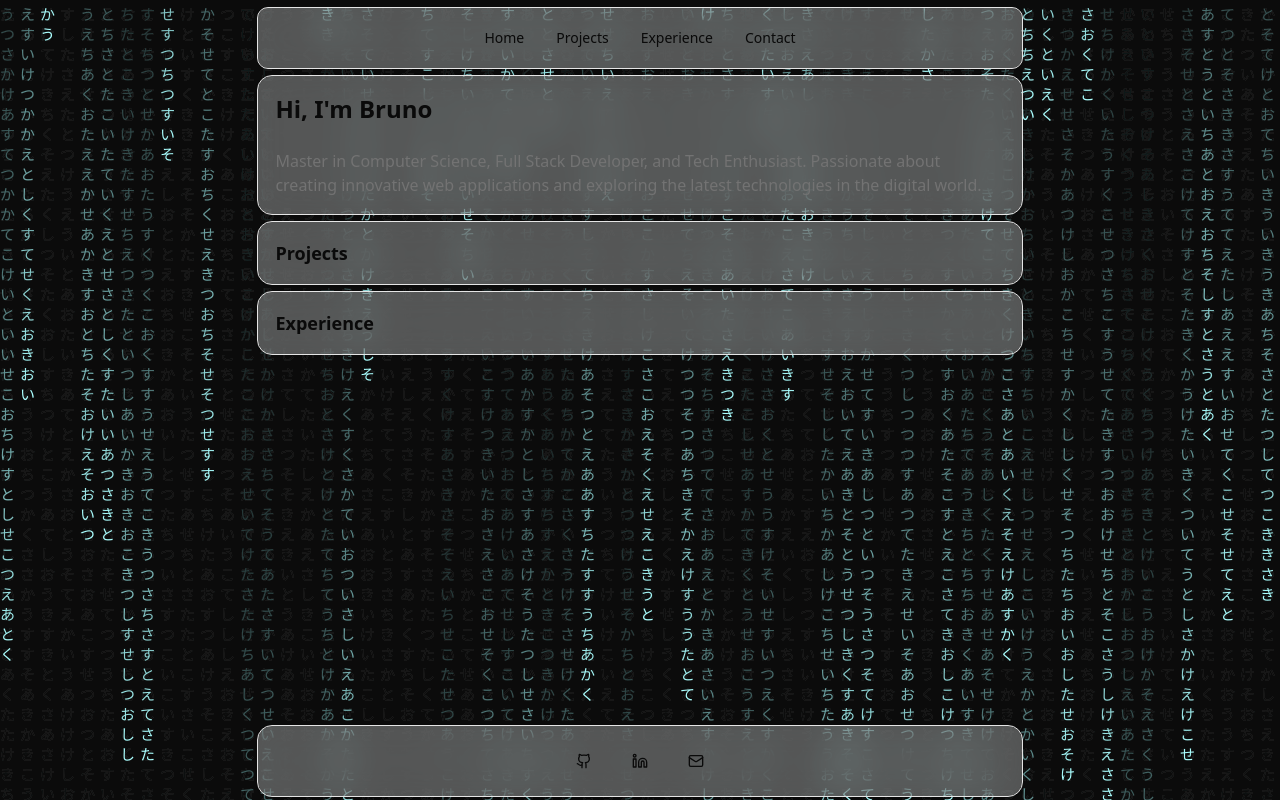
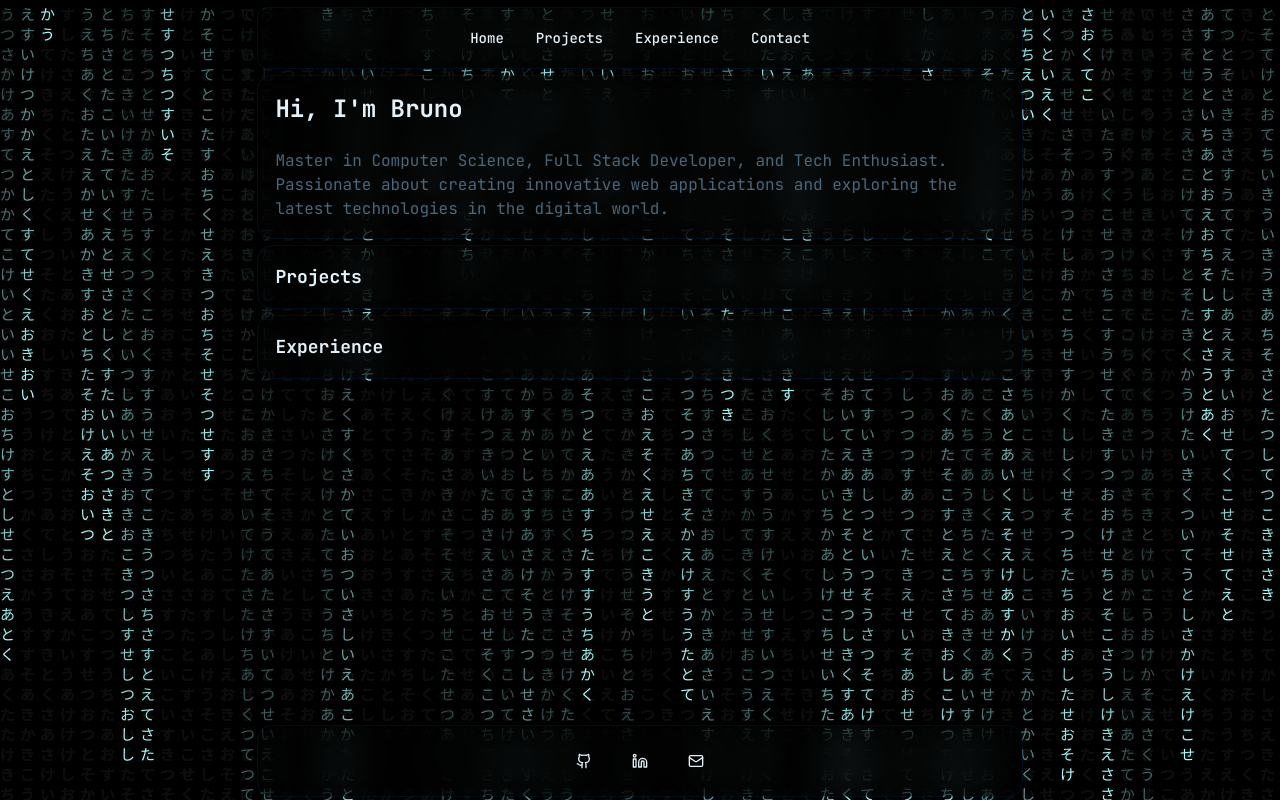
Before and after one commit to bfibraga/portfolio, a React (Vite) app: page / in a window 1280 px wide. Built offline with nearby package versions, Linux system fonts and the light colour scheme; the HTML template or start-up script is replaced by a standard one.

Commit message:
feat: dark-only neon palette, grid overlay, glow variables, arcade fonts

```diff
--- a/src/index.css
+++ b/src/index.css
@@ -2,113 +2,17 @@
 @import "tw-animate-css";
 
 @custom-variant dark (&:is(.dark *));
-
-:root {
-  font-family: system-ui, Avenir, Helvetica, Arial, sans-serif;
-  /* line-height: 1.5;
-  font-weight: 400;
-
-  color-scheme: light dark;
-  color: rgba(255, 255, 255, 0.87);
-  background-color: #242424;
-
-  font-synthesis: none;
-  text-rendering: optimizeLegibility;
-  -webkit-font-smoothing: antialiased;
-  -moz-osx-font-smoothing: grayscale; */
-  --radius: 0.625rem;
-  --background: oklch(1 0 0);
-  --foreground: oklch(0.145 0 0);
-  --card: oklch(1 0 0);
-  --card-foreground: oklch(0.145 0 0);
-  --popover: oklch(1 0 0);
-  --popover-foreground: oklch(0.145 0 0);
-  --primary: oklch(0.205 0 0);
-  --primary-foreground: oklch(0.985 0 0);
-  --secondary: oklch(0.97 0 0);
-  --secondary-foreground: oklch(0.205 0 0);
-  --muted: oklch(0.97 0 0);
-  --muted-foreground: oklch(0.556 0 0);
-  --accent: oklch(0.97 0 0);
-  --accent-foreground: oklch(0.205 0 0);
-  --destructive: oklch(0.577 0.245 27.325);
-  --border: oklch(0.922 0 0);
-  --input: oklch(0.922 0 0);
-  --ring: oklch(0.708 0 0);
-  --chart-1: oklch(0.646 0.222 41.116);
-  --chart-2: oklch(0.6 0.118 184.704);
-  --chart-3: oklch(0.398 0.07 227.392);
-  --chart-4: oklch(0.828 0.189 84.429);
-  --chart-5: oklch(0.769 0.188 70.08);
-  --sidebar: oklch(0.985 0 0);
-  --sidebar-foreground: oklch(0.145 0 0);
-  --sidebar-primary: oklch(0.205 0 0);
-  --sidebar-primary-foreground: oklch(0.985 0 0);
-  --sidebar-accent: oklch(0.97 0 0);
-  --sidebar-accent-foreground: oklch(0.205 0 0);
-  --sidebar-border: oklch(0.922 0 0);
-  --sidebar-ring: oklch(0.708 0 0);
-}
-
-/* a {
-  font-weight: 500;
-  color: #646cff;
-  text-decoration: inherit;
-}
-a:hover {
-  color: #535bf2;
-}
-
-body {
-  margin: 0;
-  display: flex;
-  place-items: center;
-  min-width: 320px;
-  min-height: 100vh;
-}
-
-h1 {
-  font-size: 3.2em;
-  line-height: 1.1;
-}
-
-button {
-  border-radius: 8px;
-  border: 1px solid transparent;
-  padding: 0.6em 1.2em;
-  font-size: 1em;
-  font-weight: 500;
-  font-family: inherit;
-  background-color: #1a1a1a;
-  cursor: pointer;
-  transition: border-color 0.25s;
-}
-button:hover {
-  border-color: #646cff;
-}
-button:focus,
-button:focus-visible {
-  outline: 4px auto -webkit-focus-ring-color;
-}
-
-@media (prefers-color-scheme: light) {
-  :root {
-    color: #213547;
-    background-color: #ffffff;
-  }
-  a:hover {
-    color: #747bff;
-  }
-  button {
-    background-color: #f9f9f9;
-  }
-} */
 
 @theme inline {
   --radius-sm: calc(var(--radius) - 4px);
   --radius-md: calc(var(--radius) - 2px);
   --radius-lg: var(--radius);
   --radius-xl: calc(var(--radius) + 4px);
+
+  --font-heading: "Press Start 2P", monospace;
+  --font-ui: "VT323", monospace;
+  --font-body: "JetBrains Mono", monospace;
+
   --color-background: var(--background);
   --color-foreground: var(--foreground);
   --color-card: var(--card);
@@ -124,56 +28,58 @@ button:focus-visible {
   --color-accent: var(--accent);
   --color-accent-foreground: var(--accent-foreground);
   --color-destructive: var(--destructive);
+  --color-destructive-foreground: var(--destructive-foreground);
   --color-border: var(--border);
   --color-input: var(--input);
   --color-ring: var(--ring);
-  --color-chart-1: var(--chart-1);
-  --color-chart-2: var(--chart-2);
-  --color-chart-3: var(--chart-3);
-  --color-chart-4: var(--chart-4);
-  --color-chart-5: var(--chart-5);
+  --color-sidebar-ring: var(--sidebar-ring);
+  --color-sidebar-border: var(--sidebar-border);
+  --color-sidebar-accent-foreground: var(--sidebar-accent-foreground);
+  --color-sidebar-accent: var(--sidebar-accent);
+  --color-sidebar-primary-foreground: var(--sidebar-primary-foreground);
+  --color-sidebar-primary: var(--sidebar-primary);
+  --color-sidebar-foreground: var(--sidebar-foreground);
   --color-sidebar: var(--sidebar);
-  --color-sidebar-foreground: var(--sidebar-foreground);
-  --color-sidebar-primary: var(--sidebar-primary);
-  --color-sidebar-primary-foreground: var(--sidebar-primary-foreground);
-  --color-sidebar-accent: var(--sidebar-accent);
-  --color-sidebar-accent-foreground: var(--sidebar-accent-foreground);
-  --color-sidebar-border: var(--sidebar-border);
-  --color-sidebar-ring: var(--sidebar-ring);
 }
 
-.dark {
-  --background: oklch(0.145 0 0);
-  --foreground: oklch(0.985 0 0);
-  --card: oklch(0.205 0 0);
-  --card-foreground: oklch(0.985 0 0);
-  --popover: oklch(0.205 0 0);
-  --popover-foreground: oklch(0.985 0 0);
-  --primary: oklch(0.922 0 0);
-  --primary-foreground: oklch(0.205 0 0);
-  --secondary: oklch(0.269 0 0);
-  --secondary-foreground: oklch(0.985 0 0);
-  --muted: oklch(0.269 0 0);
-  --muted-foreground: oklch(0.708 0 0);
-  --accent: oklch(0.269 0 0);
-  --accent-foreground: oklch(0.985 0 0);
-  --destructive: oklch(0.704 0.191 22.216);
-  --border: oklch(1 0 0 / 10%);
-  --input: oklch(1 0 0 / 15%);
-  --ring: oklch(0.556 0 0);
-  --chart-1: oklch(0.488 0.243 264.376);
-  --chart-2: oklch(0.696 0.17 162.48);
-  --chart-3: oklch(0.769 0.188 70.08);
-  --chart-4: oklch(0.627 0.265 303.9);
-  --chart-5: oklch(0.645 0.246 16.439);
-  --sidebar: oklch(0.205 0 0);
-  --sidebar-foreground: oklch(0.985 0 0);
-  --sidebar-primary: oklch(0.488 0.243 264.376);
-  --sidebar-primary-foreground: oklch(0.985 0 0);
-  --sidebar-accent: oklch(0.269 0 0);
-  --sidebar-accent-foreground: oklch(0.985 0 0);
-  --sidebar-border: oklch(1 0 0 / 10%);
-  --sidebar-ring: oklch(0.556 0 0);
+:root {
+  --background: oklch(0.03 0.01 260);
+  --foreground: oklch(0.95 0.02 240);
+  --card: oklch(0.06 0.01 260);
+  --card-foreground: oklch(0.95 0.02 240);
+  --popover: oklch(0.06 0.01 260);
+  --popover-foreground: oklch(0.95 0.02 240);
+  --primary: oklch(0.65 0.25 250);
+  --primary-foreground: oklch(0.95 0.02 240);
+  --secondary: oklch(0.55 0.35 330);
+  --secondary-foreground: oklch(0.95 0.02 240);
+  --muted: oklch(0.15 0.02 260);
+  --muted-foreground: oklch(0.50 0.05 240);
+  --accent: oklch(0.80 0.20 210);
+  --accent-foreground: oklch(0.95 0.02 240);
+  --destructive: oklch(0.60 0.30 20);
+  --destructive-foreground: oklch(0.95 0.02 240);
+  --border: oklch(0.25 0.08 250 / 0.4);
+  --input: oklch(0.25 0.08 250 / 0.4);
+  --ring: oklch(0.65 0.25 250);
+  --radius: 0.625rem;
+
+  --grid-color: oklch(0.65 0.25 250 / 0.04);
+  --glow-primary: 0 0 7px var(--primary), 0 0 10px var(--primary), 0 0 21px var(--primary);
+  --glow-secondary: 0 0 7px var(--secondary), 0 0 10px var(--secondary), 0 0 21px var(--secondary);
+  --glow-accent: 0 0 7px var(--accent), 0 0 10px var(--accent), 0 0 21px var(--accent);
+}
+
+body::before {
+  content: '';
+  position: fixed;
+  inset: 0;
+  z-index: 0;
+  pointer-events: none;
+  background-image:
+    linear-gradient(var(--grid-color) 1px, transparent 1px),
+    linear-gradient(90deg, var(--grid-color) 1px, transparent 1px);
+  background-size: 60px 60px;
 }
 
 @layer base {
@@ -181,7 +87,7 @@ button:focus-visible {
     @apply border-border outline-ring/50;
   }
   body {
-    @apply bg-background text-foreground;
+    @apply bg-background text-foreground font-body;
   }
 }
 
```
